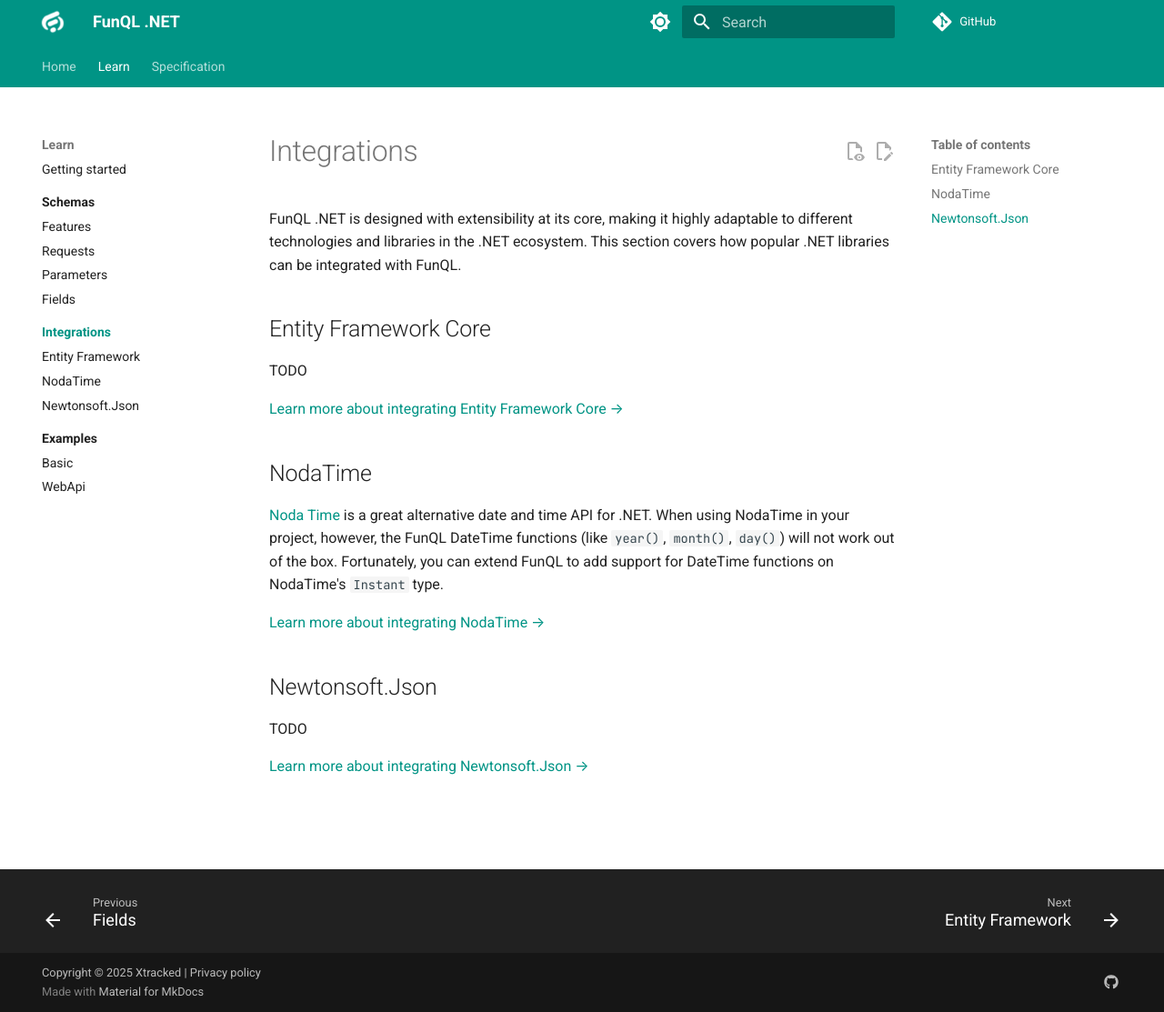
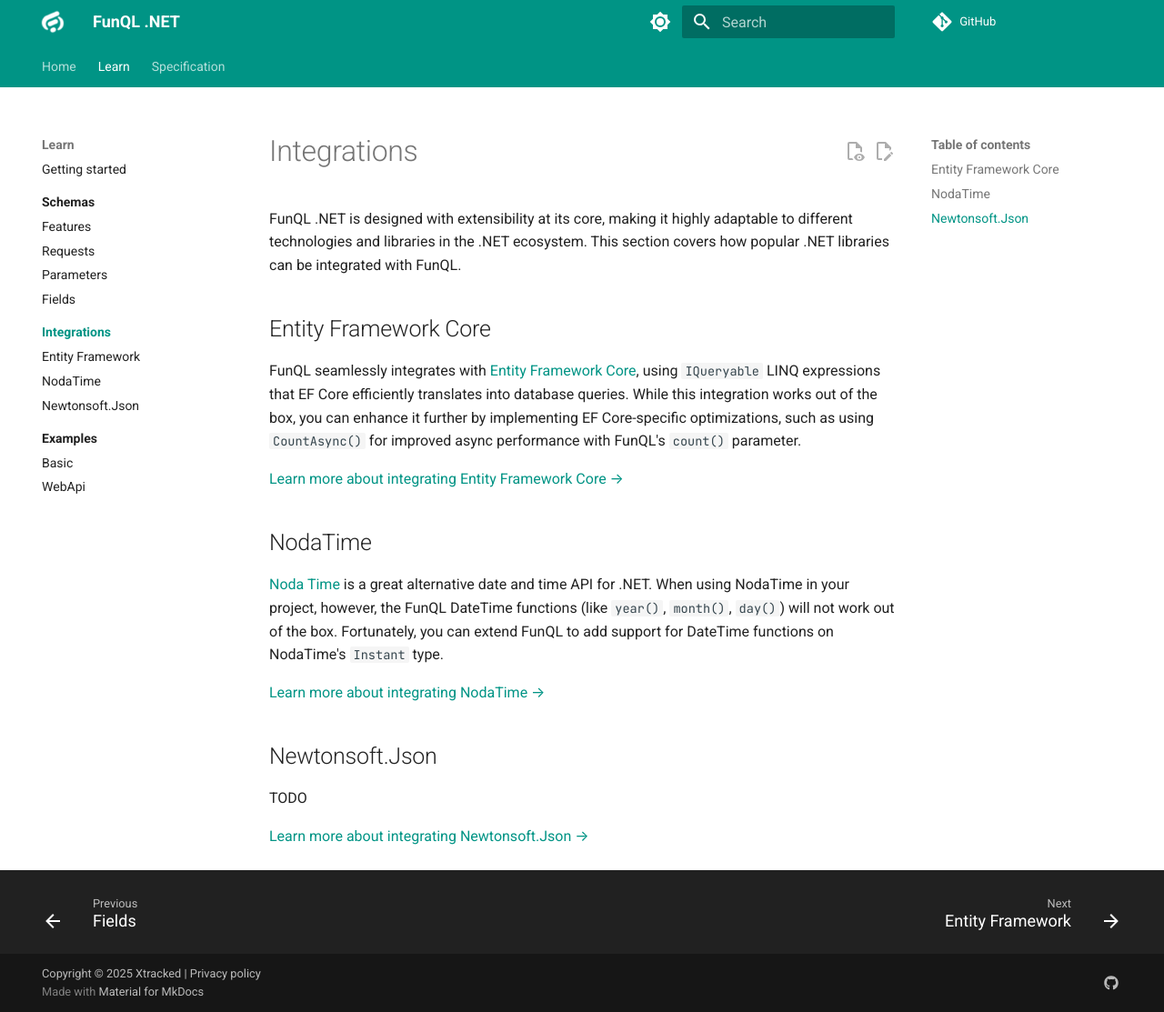
Before and after one commit to funql/funql-dotnet, an MkDocs documentation site: the page built from docs/learn/integrations/index.md, in a window 1280 px wide and 1113 px high. Shown: the whole window at 91% size. Built offline with MkDocs 1.6.1 and Material for MkDocs 9.7.7, drawn with Linux system fonts in a browser that asks for light colours; comment, search, counter and statistics services are not loaded.

Commit message:
Update docs integrations

```diff
--- a/docs/learn/integrations/index.md
+++ b/docs/learn/integrations/index.md
@@ -5,7 +5,10 @@
 
 ## Entity Framework Core
 
-TODO
+FunQL seamlessly integrates with [Entity Framework Core](https://learn.microsoft.com/en-us/ef/core/), using `IQueryable`
+LINQ expressions that EF Core efficiently translates into database queries. While this integration works out of the box,
+you can enhance it further by implementing EF Core-specific optimizations, such as using `CountAsync()` for improved
+async performance with FunQL's `count()` parameter.
 
 [Learn more about integrating Entity Framework Core →](efcore.md)
 
```
